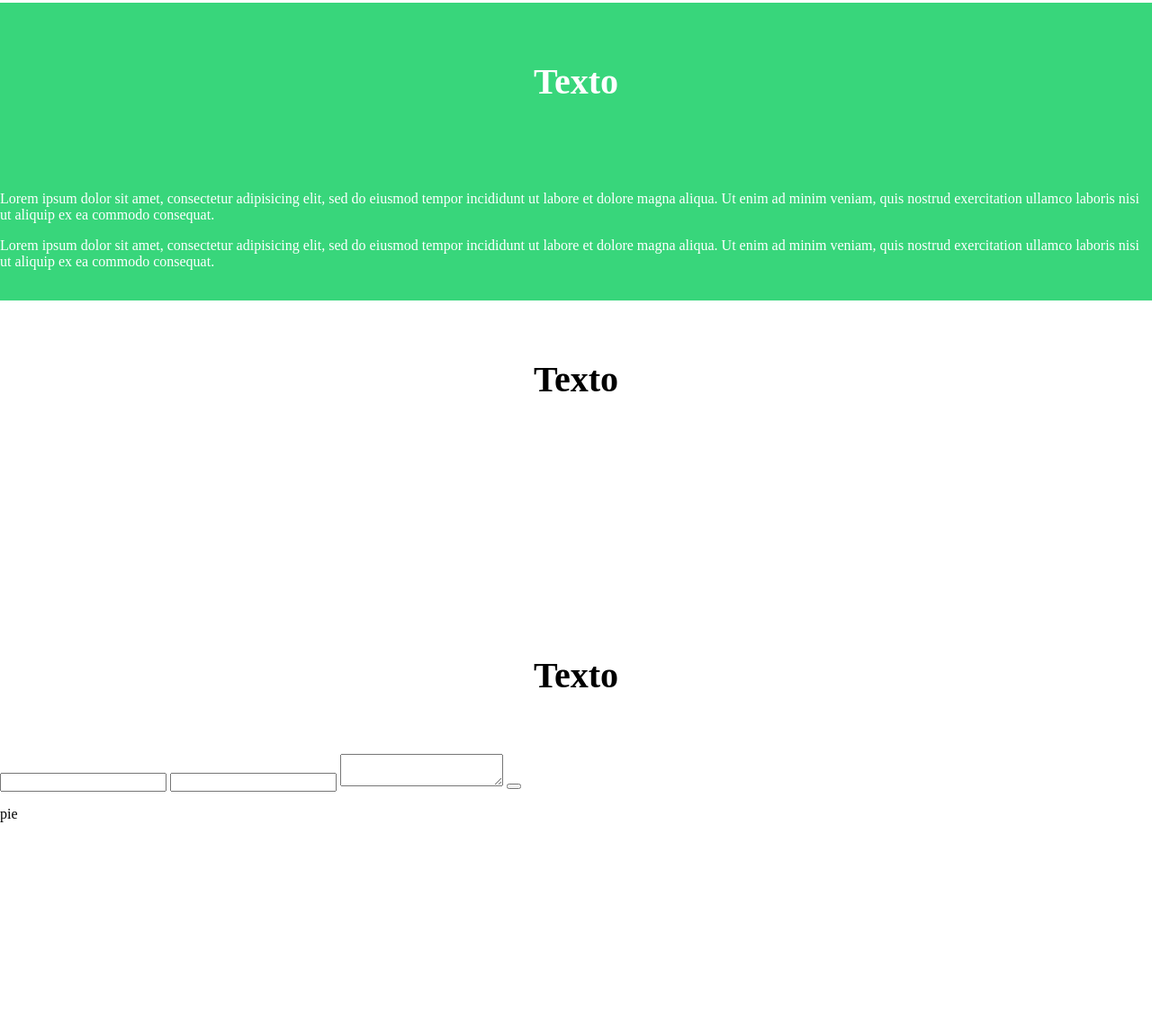
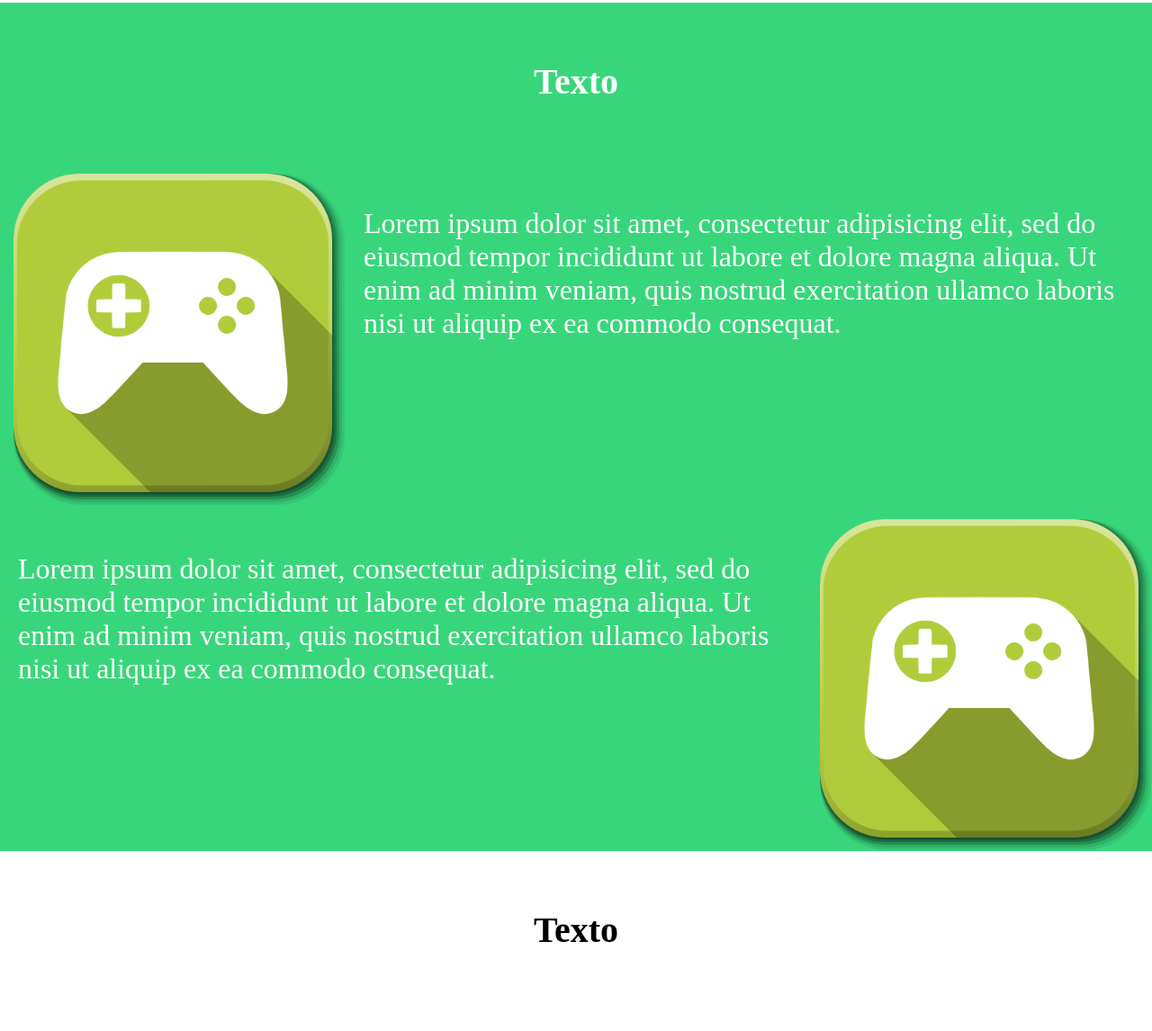
Before and after one commit to Pitt009/leccion31_Responsive_Design, a plain HTML site: page index.html in a window 1280 px wide. Shown: the part 601-1747 px from the top of the page at 90% size. Before the commit the page ends 1531 px from the top, so only its background shows below. Drawn offline with Linux system fonts and the light colour scheme.

Commit message:
Estilos seccion2

```diff
--- a/assets/css/main.css
+++ b/assets/css/main.css
@@ -58,3 +58,25 @@ a:hover{
   padding: 5%;
   margin: 0;
 }
+ .contenedorDeParrafoImagen{
+   display: flex;
+   justify-content: center;
+
+ }
+  .contenedorDeParrafoImagen img{
+    display: flex;
+    width: 30%;
+    height: 30%;
+  }
+  .contenedorDeParrafoImagen p{
+    display: flex;
+    font-size: 200%;
+    padding: 20px;
+  }
+
+
+
+}
+ .parrafo_seccion2{
+   justify-content: flex-end;
+ }
--- a/index.html
+++ b/index.html
@@ -22,23 +22,23 @@
     <!-- Seccion 2 -->
     <section class="contenido_seccion2">
       <h3 class="encabezado_secciones">Texto</h3>
-      <section>
-        <img>
-        <p>
+      <section class="contenedorDeParrafoImagen">
+        <img src="assets/images/games.png">
+        <p class="parrafo_seccion2">
           Lorem ipsum dolor sit amet, consectetur adipisicing elit, sed do
           eiusmod tempor incididunt ut labore et dolore magna aliqua. Ut enim
           ad minim veniam, quis nostrud exercitation ullamco laboris nisi ut aliquip
            ex ea commodo consequat.
         </p>
       </section>
-      <section>
-        <p>
+      <section class="contenedorDeParrafoImagen">
+        <p class="parrafo_seccion2">
           Lorem ipsum dolor sit amet, consectetur adipisicing elit, sed do
           eiusmod tempor incididunt ut labore et dolore magna aliqua. Ut enim
           ad minim veniam, quis nostrud exercitation ullamco laboris nisi ut aliquip
            ex ea commodo consequat.
         </p>
-        <img>
+        <img src="assets/images/games.png">
       </section>
     </section>
     <!-- Seccion 3 -->
```
